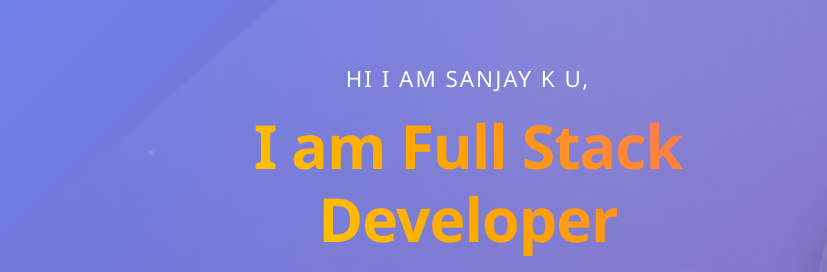
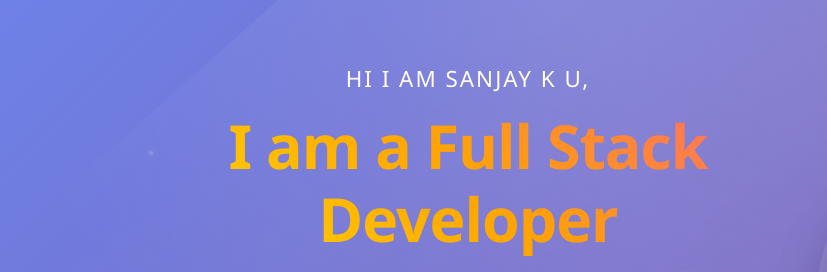
Before and after one commit to SanjayKU02/Portfolio, a plain HTML site: page index.html in a window 1280 px wide. Shown: the part 125-397 px from the top of the page, 0-827 px from the left. Drawn offline with Linux system fonts and the light colour scheme.

Commit message:
Update index.html

```diff
--- a/index.html
+++ b/index.html
@@ -41,7 +41,7 @@
             <div class="hero-content">
                 <div class="hero-text">
                     <h2>Hi I am Sanjay K U,</h2>
-                    <h1>I am Full Stack Developer</h1>
+                    <h1>I am a Full Stack Developer</h1>
                     <p>Passionate about creating scalable web applications with modern technologies. Specializing in React.js, Spring Boot, and database management with a strong foundation in embedded systems.</p>
                     <a href="#contact" class="cta-button">Get In Touch</a>
                 </div>
```
